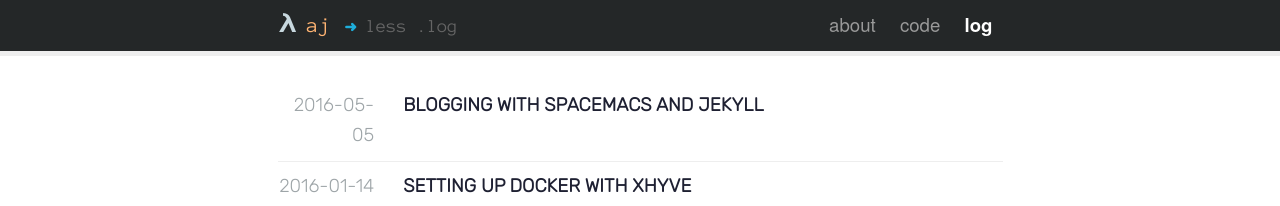
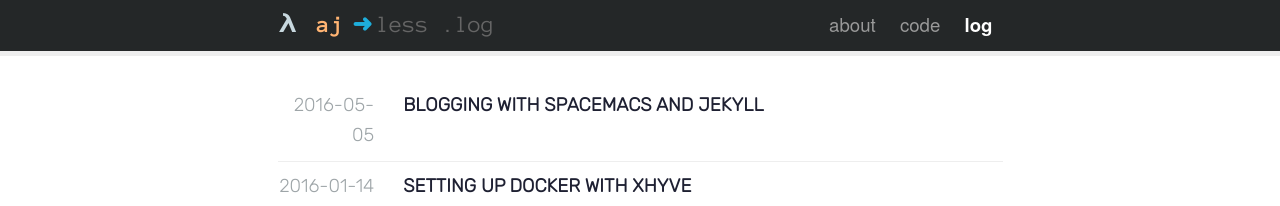
Before and after one commit to 0x414A/0x414a.github.io, a Jekyll site: the page built from index.md, in a window 1280 px wide. Shown: the top 206 px of the page. Built offline with Jekyll 4.4.1, drawn with Linux system fonts in a browser that asks for light colours; nearby versions of some CDN libraries.

Commit message:
Tweak padding and match tagline font size.

```diff
--- a/assets/stylesheets/header.css
+++ b/assets/stylesheets/header.css
@@ -9,12 +9,9 @@
   text-decoration: none;
 }
 
-.header-site-title, .header-site-extra {
-  padding: 0 5px;
-}
-
-.header-site-lambda, .header-site-extra {
+.header-site-lambda, .header-site-title, .header-site-extra {
   font-weight: bold;
+  font-size: 18pt;
 }
 
 .header-site-lambda {
@@ -26,14 +23,14 @@
 .header-site-title {
   color: #ffb473;
   display: inline;
-  font-size: 16pt;
   font-family: 'Anonymous Pro', sans-serif;
+  margin: 0 5px 0 15px;
 }
 
 .header-site-tagline {
   display: inline;
   color: #656565;
-  font-size: 14pt;
+  font-size: 18pt;
   font-family: 'Anonymous Pro', sans-serif;
 }
 
```
